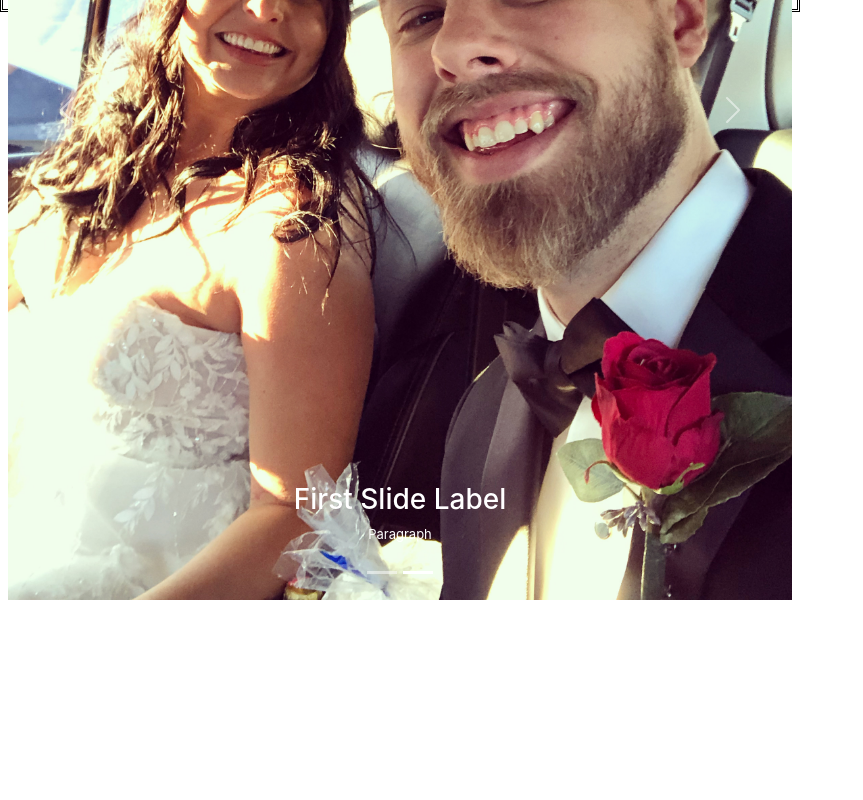
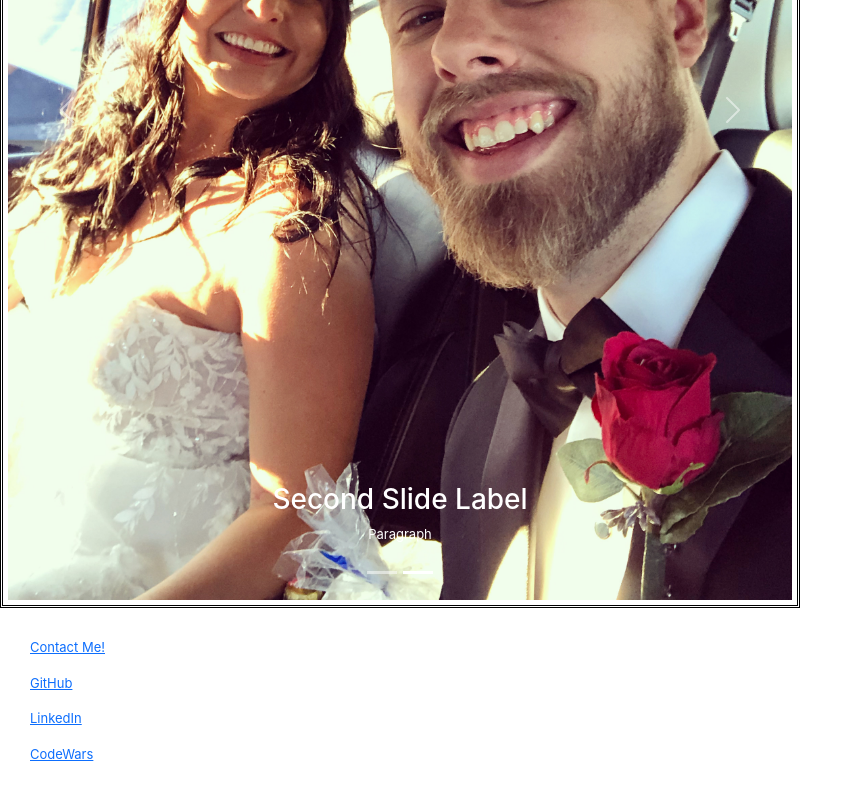
Before and after one commit to Lil-Chevy/react-web-page, a React (Create React App) app: page /Projects in a window 1280 px wide. Shown: the part 562-1362 px from the top of the page, without its empty margins (0-863 px from the left). Before the commit the page ends 1162 px from the top, so only its background shows below. Built offline with nearby package versions, Linux system fonts and the light colour scheme.

Commit message:
add container information for all information to fit

```diff
--- a/src/components/Carousel/carousel.css
+++ b/src/components/Carousel/carousel.css
@@ -1,6 +1,6 @@
 .carousel-container {
   width: 800px;
-  height: 400px;
+  height: auto;
   padding: 5px;
   border-style: double;
   border-color: black;
@@ -11,3 +11,21 @@
   height: auto;
   margin-bottom: auto;
 }
+
+/* resize box but it is far too small */
+/* .carousel-container {
+    display: flex;
+    justify-content: center;
+    width: 800px;
+    height: fit-content;
+    padding: 5px;
+    border-style: double;
+    border-color: black;
+  }
+
+  .firstPhoto {
+    width: 20vh;
+    height: auto;
+    margin-bottom: auto;
+  }
+   */
--- a/src/components/Carousel/index.js
+++ b/src/components/Carousel/index.js
@@ -27,7 +27,7 @@ function CarouselComponent() {
             alt="slide one of project one"
           />
           <Carousel.Caption>
-            <h3>First Slide Label</h3>
+            <h3>Second Slide Label</h3>
             <p>Paragraph</p>
           </Carousel.Caption>
         </Carousel.Item>
```
